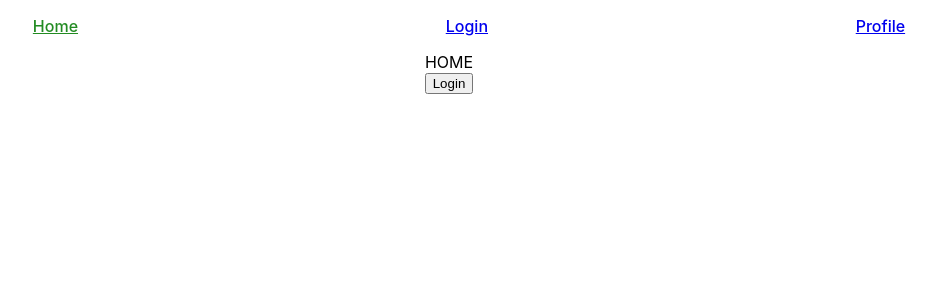
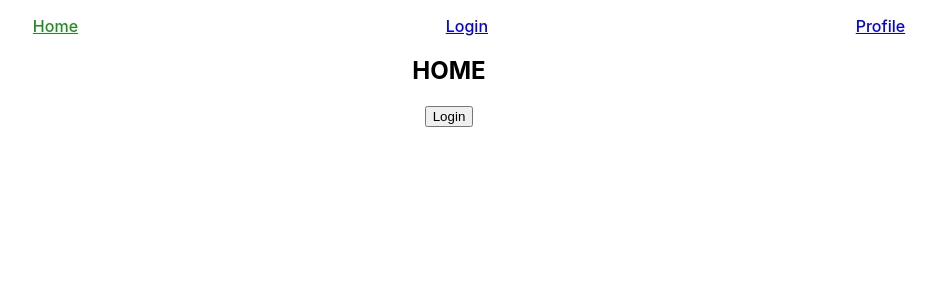
Before and after one commit to AndrewElaginI/walkit-web, a React (Create React App) app: page / in a window 1280 px wide. Shown: the top 300 px of the page, without its empty margins (191-1128 px from the left). Built offline with nearby package versions, Linux system fonts and the light colour scheme.

Commit message:
React Router hooks and go back

```diff
--- a/src/components/Home/index.js
+++ b/src/components/Home/index.js
@@ -1,7 +1,11 @@
 import React from 'react';
 
 function Home() {
-  return <div>HOME</div>;
+  return (
+    <div>
+      <h2>HOME</h2>
+    </div>
+  );
 }
 
 export default Home;
```
